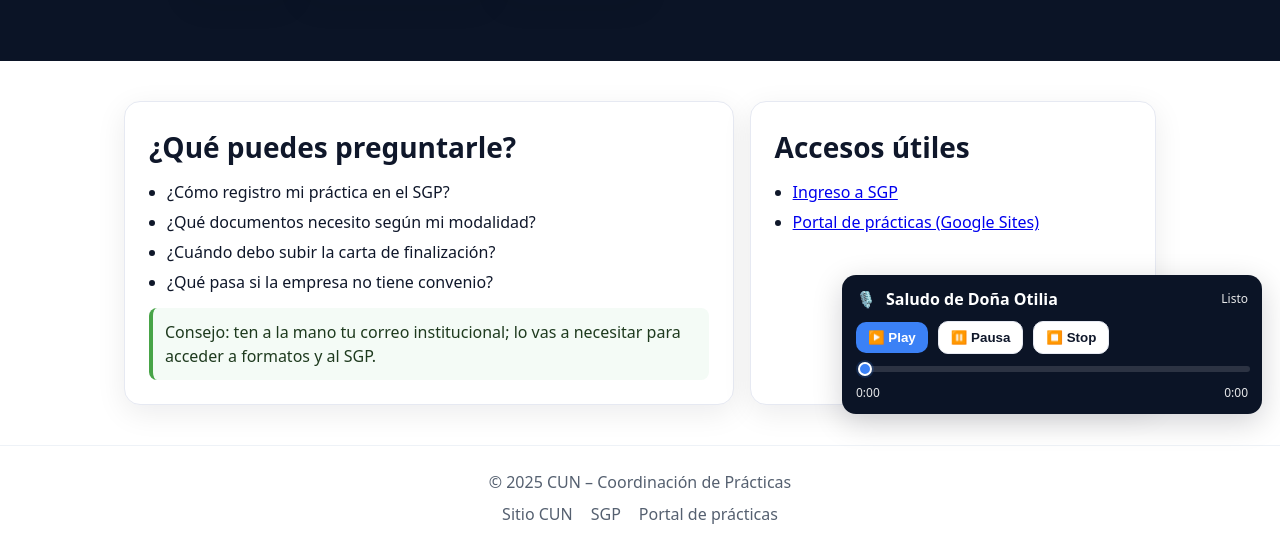
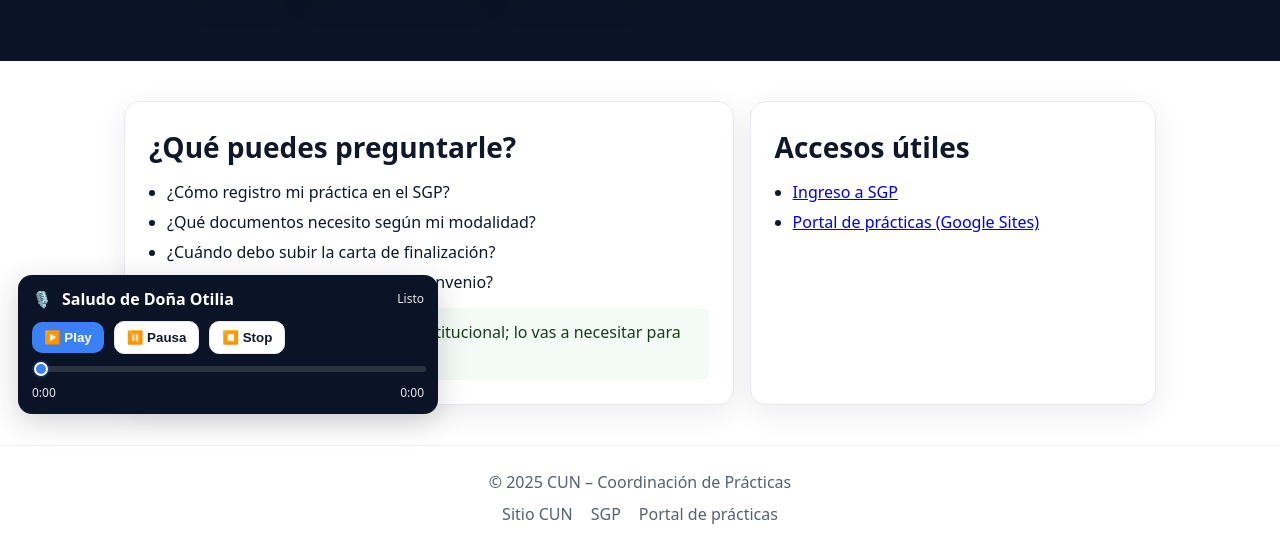
Before and after one commit to juliancarrenocun/otilia-chat, a plain HTML site: page index.html in a window 1280 px wide. Shown: the part 290-840 px from the top of the page. Drawn offline with Linux system fonts and the light colour scheme; a script that the page names is missing.

Commit message:
Update index.html

```diff
--- a/index.html
+++ b/index.html
@@ -105,7 +105,7 @@
 
     /* =================== WIDGET AUDIO (SALUDO) =================== */
     .otilia-audio {
-      position: fixed; right: 18px; bottom: 96px; z-index: 9999;
+      position: fixed; left: 18px; bottom: 96px; z-index: 9999;
       width: min(420px, 92vw);
       display: grid; gap: 10px;
       background: #0B1426; color: #fff; border-radius: 14px;
```
